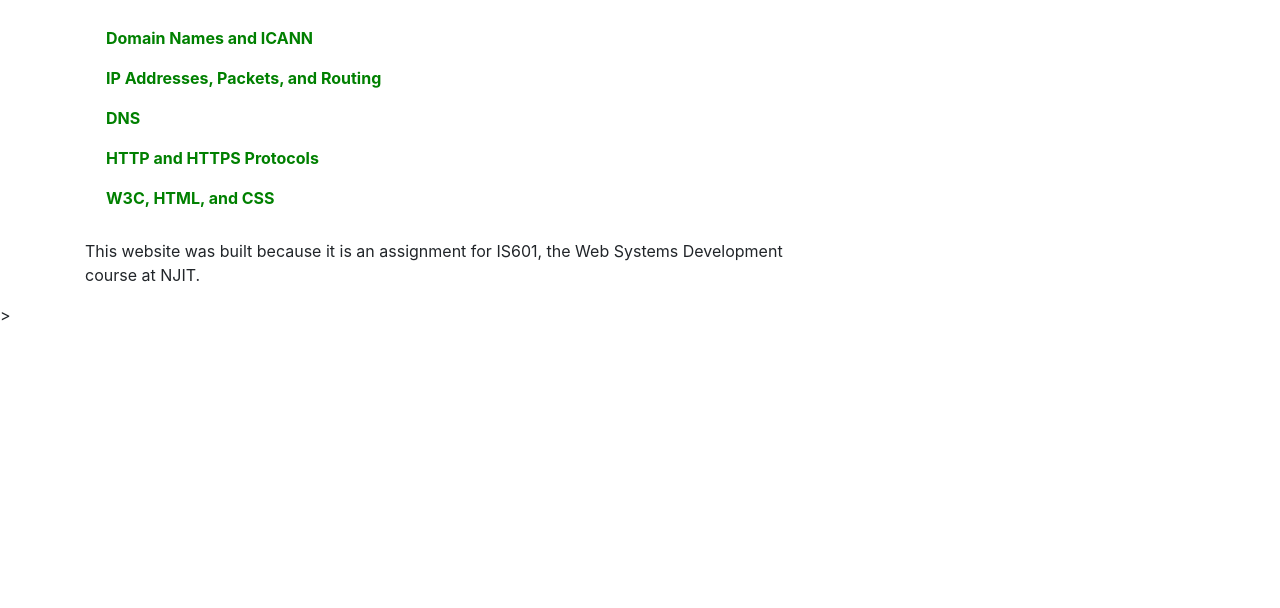
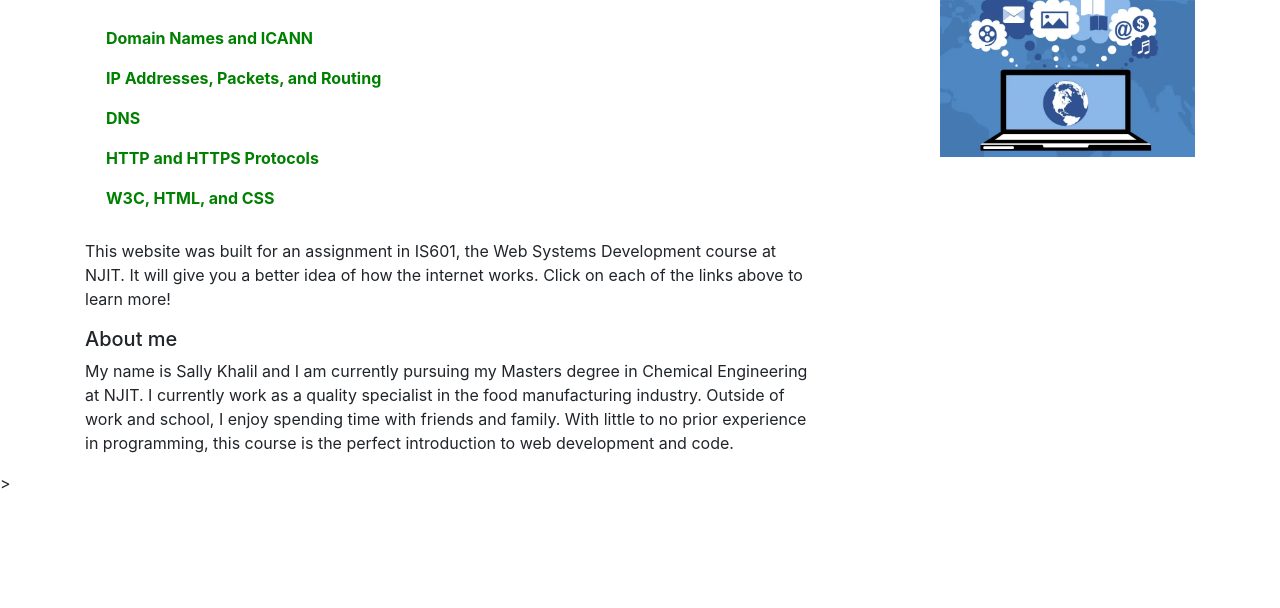
Before and after one commit to sek22-2021/HowtheInternetWorks, a plain HTML site: page about.html in a window 1280 px wide. Shown: the part 192-800 px from the top of the page. Drawn offline with nearby package versions, Linux system fonts and the light colour scheme.

Commit message:
Task: added picture to about page

```diff
--- a/about.html
+++ b/about.html
@@ -74,20 +74,26 @@
             <p></p>
             <p></p>
             <p>
-                This website was built because it is an assignment for IS601, the Web Systems
+                This website was built for an assignment in IS601, the Web Systems
                 Development course at
-                NJIT.
+                NJIT. It will give you a better idea of how the internet works. Click on each of the links above to learn more!
             </p>
+            <p></p>
+            <p></p>
+            <h5>About me</h5>
+            <p>My name is Sally Khalil and I am currently pursuing my Masters degree in Chemical Engineering at NJIT. I
+                currently work as a quality specialist in the food manufacturing industry. Outside of work and school, I
+                enjoy spending time with friends and family. With little to no prior experience in programming, this
+                course is the perfect introduction to web development and code.</p>
         </div>
         <div class="col-md-1"></div>
         <div class="col-md-3">
 
             <h1></h1>
             <p></p>
-            <img class="card-img-top" src="images/#" alt="Card image cap">
+            <img class="card-img-top" src="images/how.jpg" alt="Card image cap">
             <p></p>
             <p></p>
-            <img class="card-img-top" src="images/#" alt="Card image cap">
         </div>
     </div>
 </div>
```
Also changed, not shown: images/how.jpg (added).
